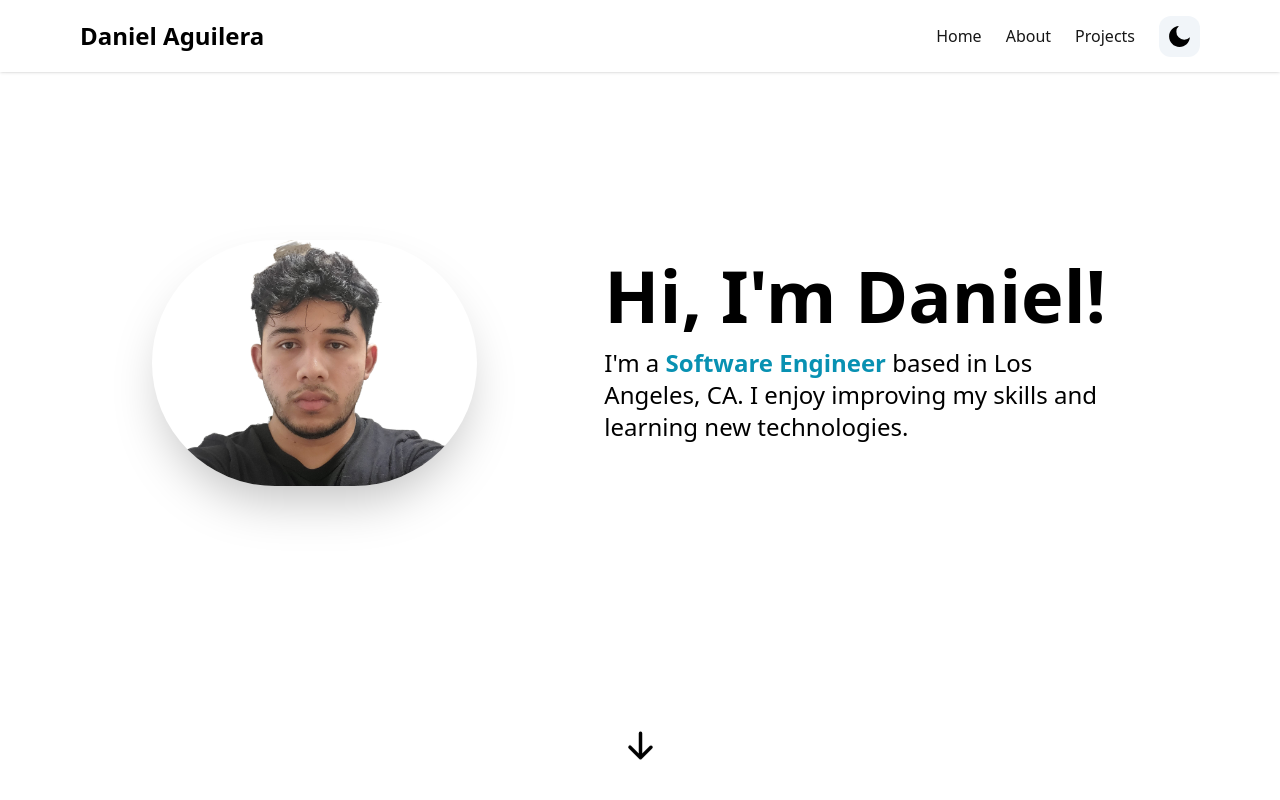
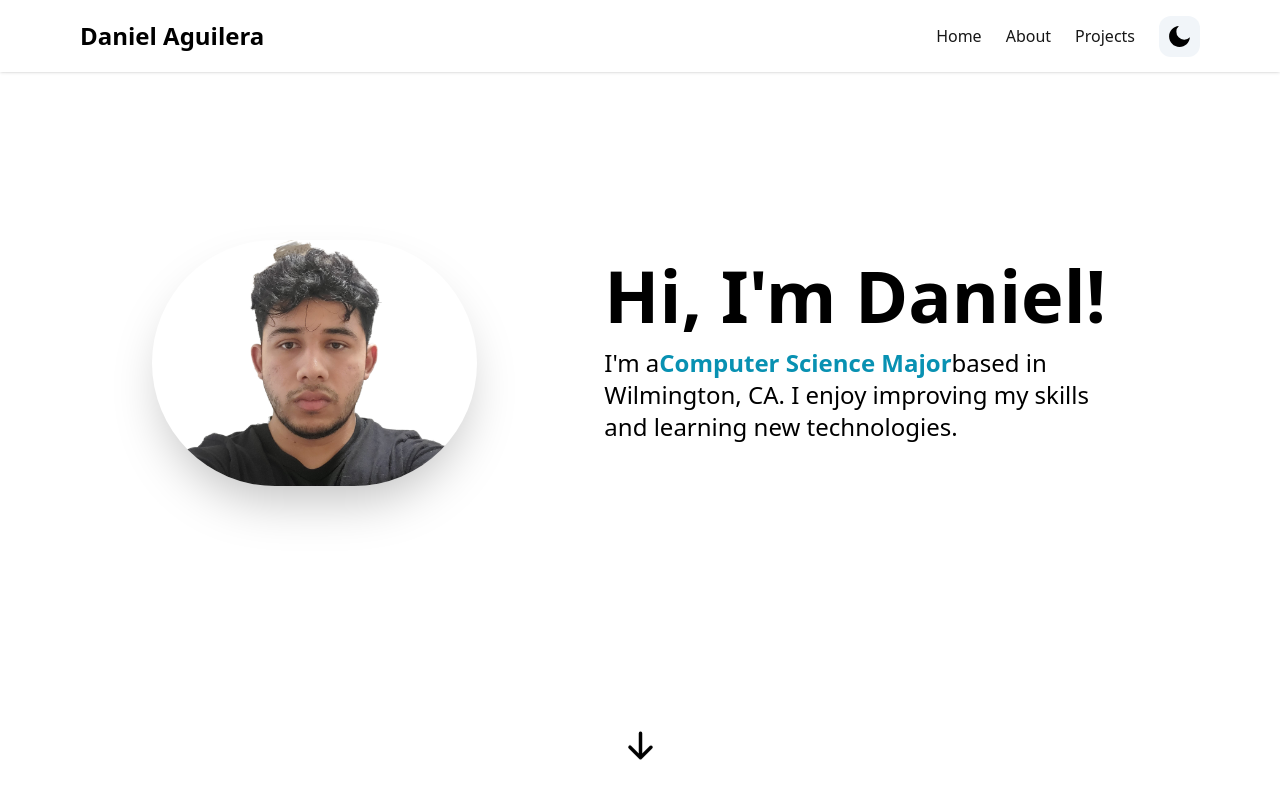
Before and after one commit to aguilerad916/portfolio-website, a Next.js app: page / in a window 1280 px wide. Shown: the top 800 px of the page. Built offline with nearby package versions, Linux system fonts and the light colour scheme.

Commit message:
Update HeroSection.tsx

```diff
--- a/components/HeroSection.tsx
+++ b/components/HeroSection.tsx
@@ -22,11 +22,11 @@ const HeroSection = () => {
             Hi, I&#39;m Daniel!
           </h1>
           <p className="text-lg mt-4 mb-6 md:text-2xl">
-            I&#39;m a{" "}
+            I&#39;m a
             <span className="font-semibold text-cyan-600">
-              Software Engineer{" "}
+              Computer Science Major
             </span>
-            based in Los Angeles, CA. I enjoy improving my skills and learning
+            based in Wilmington, CA. I enjoy improving my skills and learning
             new technologies.
           </p>
         </div>
```
